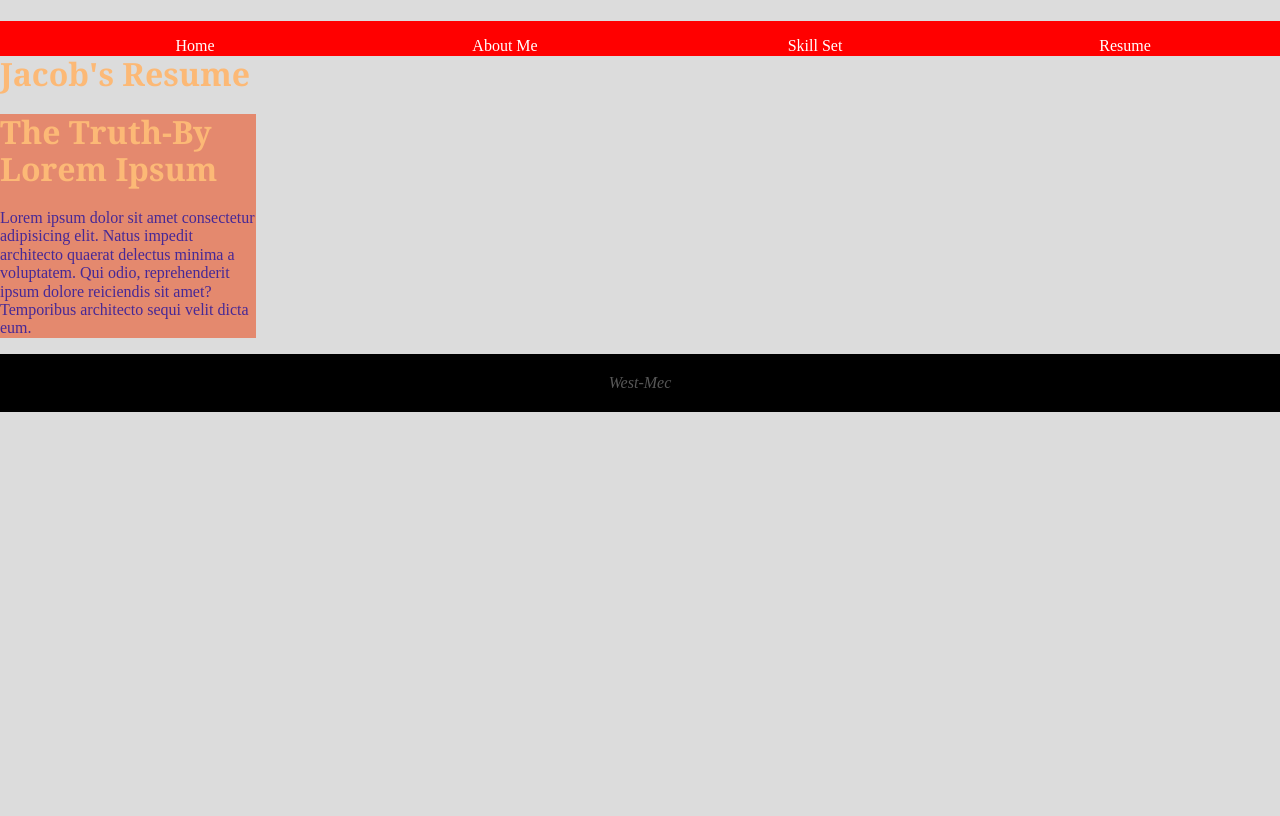
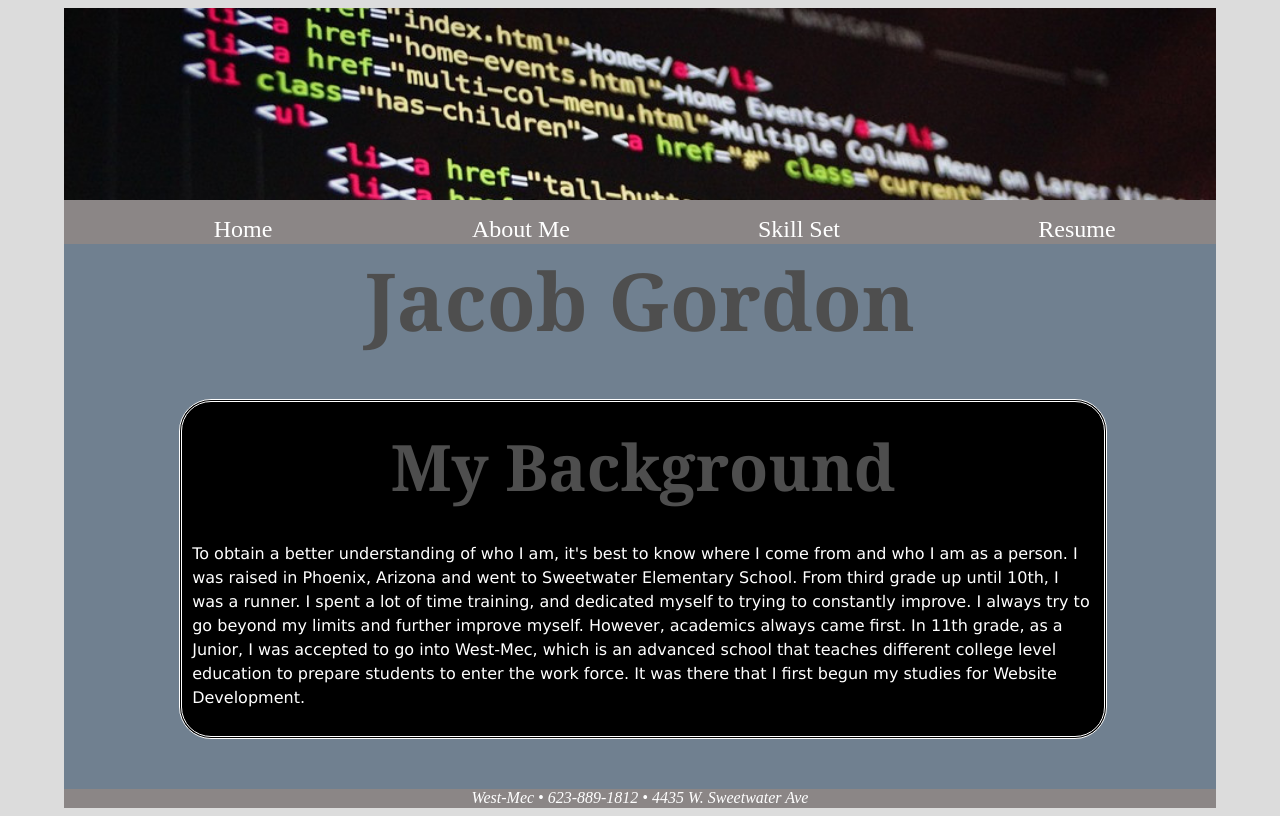
Before and after one commit to JGordon024/Mid_Term_Project, a plain HTML site: page html5-boilerplate_v6.1.0/index.html in a window 1280 px wide. Drawn offline with nearby package versions, Linux system fonts and the light colour scheme.

Commit message:
Worked on Nav and section element
I gave the section element borders, rounded radii, and an overall more visible placement on the website. I fixed the body element to go down the website in the center. I also worked on the nav

```diff
--- a/html5-boilerplate_v6.1.0/index.html
+++ b/html5-boilerplate_v6.1.0/index.html
@@ -23,6 +23,7 @@
 
   <!-- Add your site or application content here -->
   <header>
+    <img src="promgramming-image (1).jpg" alt="HTML Coding Header">
     <nav>
       <ul>
         <li><a href="index.html">Home</a></li>
@@ -31,17 +32,19 @@
         <li><a href="page4.html">Resume</a></li>
       </ul>
   </header>
-
   </nav>
-  <h1>Jacob's Resume</h1>
-  <article>
-    <h1>The Truth-By Lorem Ipsum</h1>
-    <p>Lorem ipsum dolor sit amet consectetur adipisicing elit. Natus impedit architecto quaerat delectus minima a
-      voluptatem. Qui odio, reprehenderit ipsum dolore reiciendis sit amet? Temporibus architecto sequi velit dicta
-      eum.</p>
-  </article>
+  <h1>Jacob Gordon</h1>
+  <section>
+    <h1>My Background</h1>
+    <p>To obtain a better understanding of who I am, it's best to know where I come from and who I am as a person. I
+      was raised in Phoenix, Arizona and went to Sweetwater Elementary School. From third grade up until 10th, I was a
+      runner. I spent a lot of time training, and dedicated myself to trying to constantly improve. I always try to go
+      beyond my limits and further improve myself. However, academics always came first. In 11th grade, as a Junior, I
+      was accepted to go into West-Mec, which is an advanced school that teaches different college level education to
+      prepare students to enter the work force. It was there that I first begun my studies for Website Development.</p>
+  </section>
   <footer>
-    <address>West-Mec</address>
+    <address>West-Mec &#8226; 623-889-1812 &#8226; 4435 W. Sweetwater Ave</address>
   </footer>
   <script src="js/vendor/modernizr-3.6.0.min.js">
   </script>
--- a/html5-boilerplate_v6.1.0/main.css
+++ b/html5-boilerplate_v6.1.0/main.css
@@ -103,64 +103,88 @@ html {
   background-color: rgb(220, 220, 220);
 }
 
-html>h1 {
+body {
+  background-color: slategray;
+  position: relative;
+  width: 90%;
+  height: 100%;
+  margin-right: auto;
+  margin-left: auto;
+}
+
+
+body h1 {
+  font-family: Cambria, Cochin, Georgia, Times, 'Times New Roman', serif;
+  color: rgb(78, 78, 78);
+  font-size: 5em;
   text-align: center;
 }
 
-h1 {
-  font-family: Georgia, 'Times New Roman', Times, serif;
-  color: rgb(252, 185, 118);
+/* Header */
+header img {
+  width: 100%;
 }
 
-article {
-  background-color: rgb(228, 137, 110);
-  width: 20%;
-  color: rgb(70, 40, 150)
+/* Section Element */
+section {
+  background-color: rgb(0, 0, 0);
+  width: 80%;
+  color: rgb(255, 255, 255);
+  margin-right: 10%;
+  margin-left: 10%;
+  border-radius: 2em;
+  border: double;
+  margin-bottom: 50px;
+  font-family: Verdana, Geneva, Tahoma, sans-serif;
+  line-height: 1.5em;
+}
+
+section p {
+  padding: 10px;
+}
+
+section h1 {
+  font-size: 4em;
+  text-align: center;
 }
 
 /* Header Section */
 
 
-/* Footer Section */
-footer {
-  background-color: black;
-  padding: 20px 20px 20px 20px;
-  text-align: center
-}
 
 /* Navigations */
 
 nav {
-  background-color: red;
+  background-color: rgb(139, 134, 134);
   width: 100%;
   text-align: center;
   float: left;
 }
 
-nav li {
+header nav ul li {
   display: block;
   float: left;
   width: 25%;
-  size: 2em;
+  font-size: 1.5em;
 }
 
-
-
-nav ul {
-  list-style-type: none;
-}
-
-nav a:link,
-nav a:visited {
+header nav ul li a:link,
+header nav ul li a:visited {
   color: white;
   text-decoration: none;
 }
 
-nav a:active,
-nav a:hover {
-  background-color: hsla(283, 10%, 64%, 0.5);
+header nav ul li a:active,
+header nav ul li a:hover {
+  text-decoration: underline;
 }
 
+/* Footer Section */
+footer {
+  background-color: rgb(139, 134, 134);
+  color: white;
+  text-align: center
+}
 
 
 
```
Also changed, not shown: html5-boilerplate_v6.1.0/normalize.css, html5-boilerplate_v6.1.0/promgramming-image (1).jpg (added), 1 other file.
